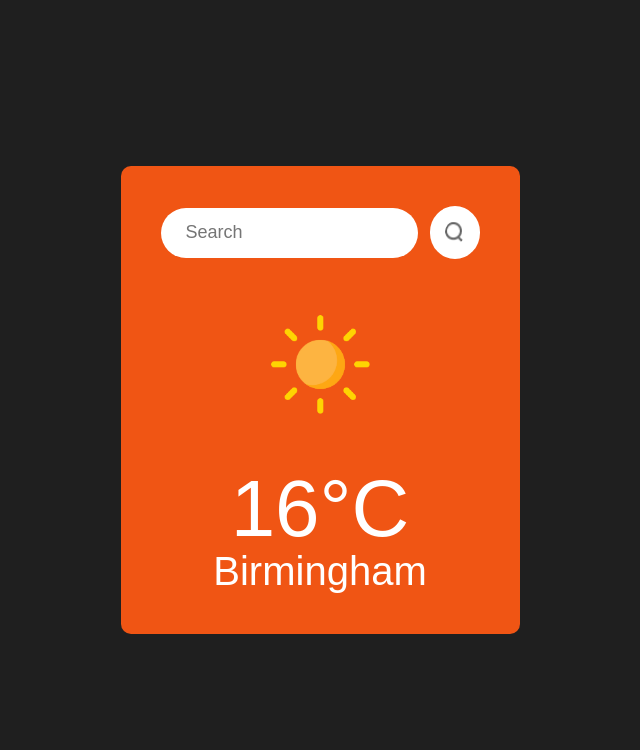
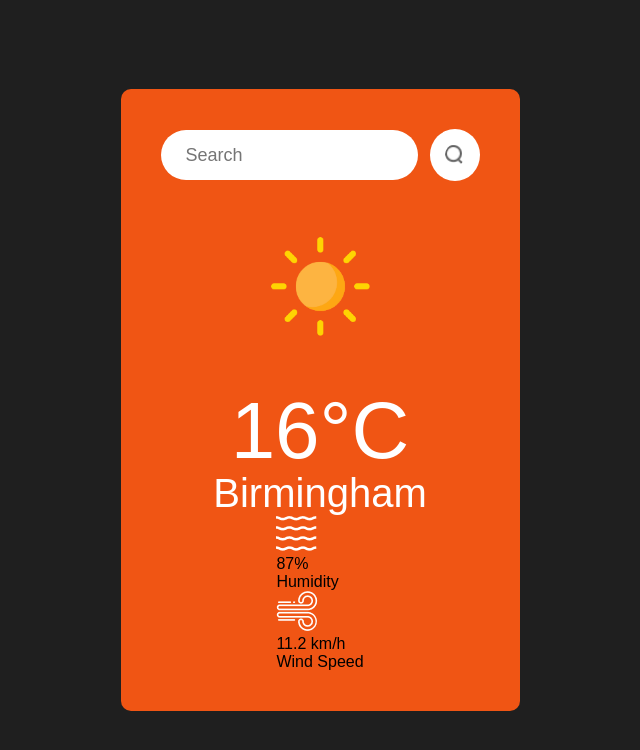
Before and after one commit to gulfaniputra/anemoi-app, a React (Vite) app: page / in a window 1280 px wide. Shown: the top 750 px of the page, without its empty margins (320-960 px from the left). Built offline with nearby package versions, Linux system fonts and the light colour scheme.

Commit message:
Setup the humidity & wind speed

```diff
--- a/src/components/Weather.jsx
+++ b/src/components/Weather.jsx
@@ -28,6 +28,28 @@
       />
       <p className="temperature">16°C</p>
       <p className="location">Birmingham</p>
+      <div className="weather-data">
+        <div className="col">
+          <img
+            src={humidity_icon}
+            alt="The humidity icon"
+          />
+          <div>
+            <p>87%</p>
+            <span>Humidity</span>
+          </div>
+        </div>
+        <div className="col">
+          <img
+            src={wind_icon}
+            alt="The wind speed icon"
+          />
+          <div>
+            <p>11.2 km/h</p>
+            <span>Wind Speed</span>
+          </div>
+        </div>
+      </div>
     </div>
   );
 };
```
